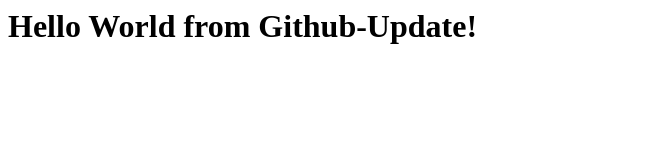
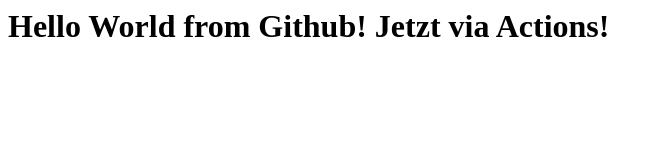
Before and after one commit to AZSeminar/AAS, a plain HTML site: page index.html in a window 1280 px wide. Shown: the whole page, without its empty margins (0-662 px from the left). Drawn offline with Linux system fonts and the light colour scheme.

Commit message:
Update index.html

```diff
--- a/index.html
+++ b/index.html
@@ -1,3 +1,3 @@
 <html>
-  <h1>Hello World from Github-Update!</h1>
+  <h1>Hello World from Github! Jetzt via Actions!</h1>
 </html>
```
